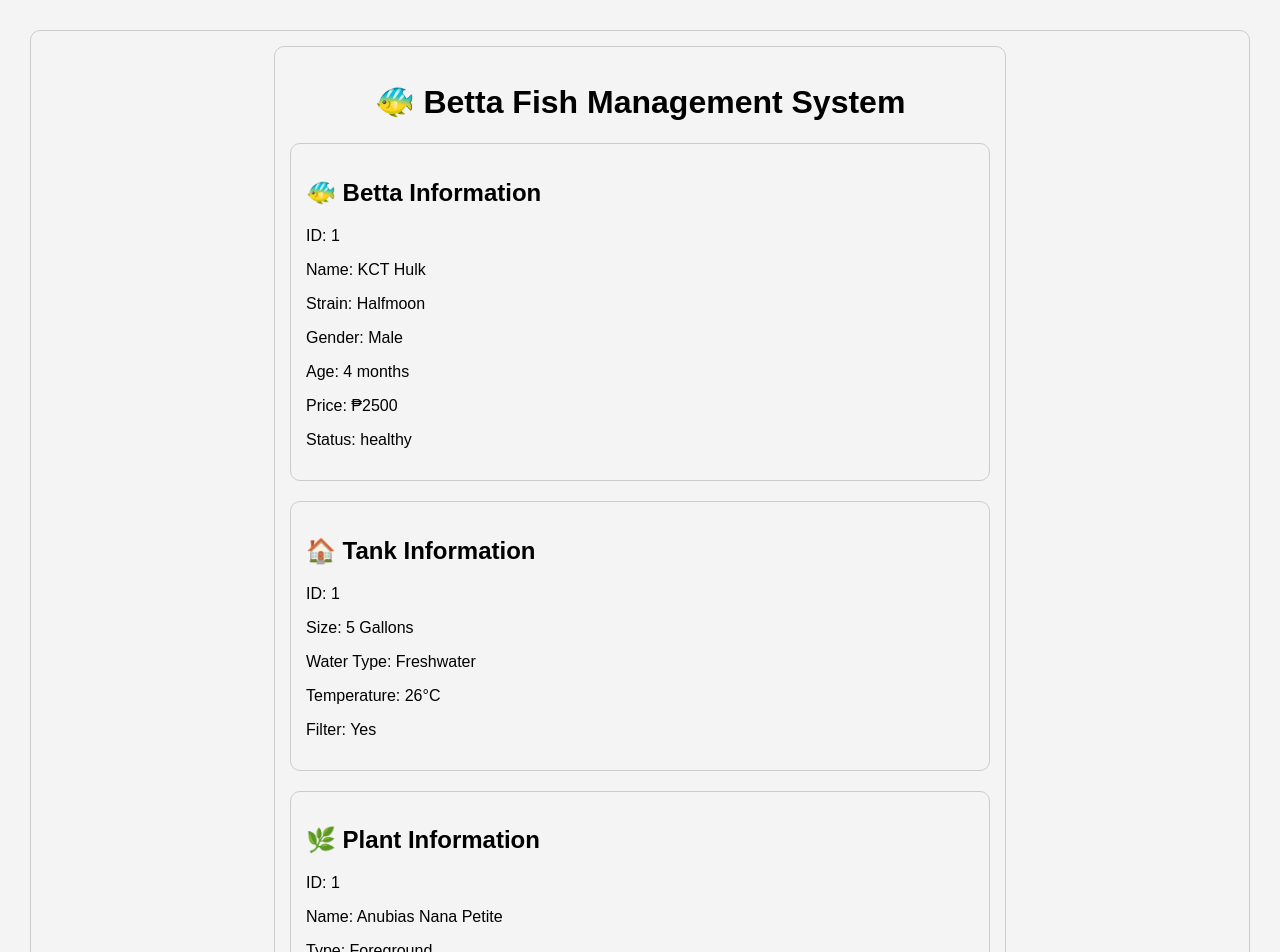
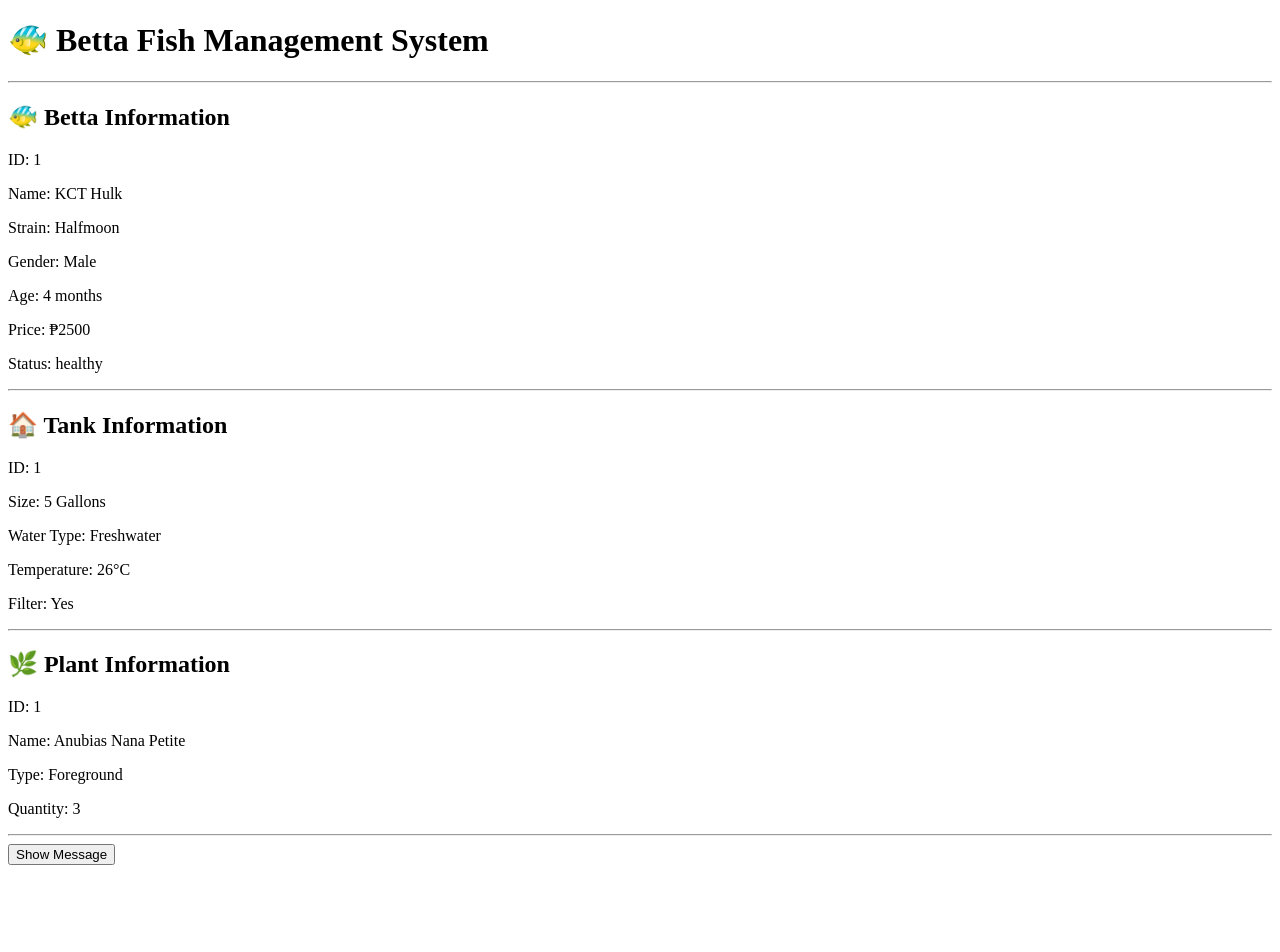
Before and after one commit to RavenBelen/itelect4-project-belen, a React (Vite) app: page / in a window 1280 px wide. Shown: the top 952 px of the page. After the commit the page ends 873 px from the top, so only its background shows below. Built offline with nearby package versions, Linux system fonts and the light colour scheme.

Commit message:
GT 2 Part 1

```diff
--- a/src/App.css
+++ b/src/App.css
@@ -1,21 +1,27 @@
 .container {
-  width: 700px;
-  margin: auto;
-  font-family: Arial, sans-serif;
+  max-width: 900px;
+  margin: 40px auto;
+  padding: 20px;
+  color: #fff;
 }
 
 h1 {
   text-align: center;
 }
 
-div {
+div:not(.container) {
   margin-bottom: 20px;
-  padding: 15px;
-  border: 1px solid #ccc;
-  border-radius: 10px;
+  padding: 18px;
+  border-radius: 14px;
+  background: rgba(255, 255, 255, 0.05);
+  border: 1px solid rgba(255, 255, 255, 0.08);
 }
 
 button {
   padding: 10px 18px;
   cursor: pointer;
+  border: 1px solid rgba(255, 255, 255, 0.15);
+  background: rgba(255, 255, 255, 0.08);
+  color: #fff;
+  border-radius: 10px;
 }
--- a/src/App.tsx
+++ b/src/App.tsx
@@ -1,5 +1,3 @@
-import "./App.css";
-
 import BettaCard from "./components/BettaCard";
 import TankCard from "./components/TankCard";
 import PlantCard from "./components/PlantCard";
@@ -42,21 +40,17 @@ function App() {
   };
 
   return (
-    <div className="container">
-
+    <>
       <h1>🐠 Betta Fish Management System</h1>
-
+      <hr />
       <BettaCard betta={betta} />
-
+      <hr />
       <TankCard tank={tank} />
-
+      <hr />
       <PlantCard plant={plant} />
-
-      <button onClick={handleClick}>
-        Show Message
-      </button>
-
-    </div>
+      <hr />
+      <button onClick={handleClick}>Show Message</button>
+    </>
   );
 }
 
--- a/src/index.css
+++ b/src/index.css
@@ -1,5 +1,11 @@
 body {
   margin: 0;
-  padding: 30px;
-  background-color: #f4f4f4;
+  min-height: 100vh;
+  background: #050505;
+  color: #fff;
+  font-family: Inter, system-ui, sans-serif;
 }
+
+* {
+  box-sizing: border-box;
+}
--- a/src/main.tsx
+++ b/src/main.tsx
@@ -1,7 +1,6 @@
 import React from "react";
 import ReactDOM from "react-dom/client";
 import App from "./App";
-import "./index.css";
 
 ReactDOM.createRoot(document.getElementById("root")!).render(
   <React.StrictMode>
```
Also changed, not shown: src/index.ts (deleted, +0 -71 lines).
